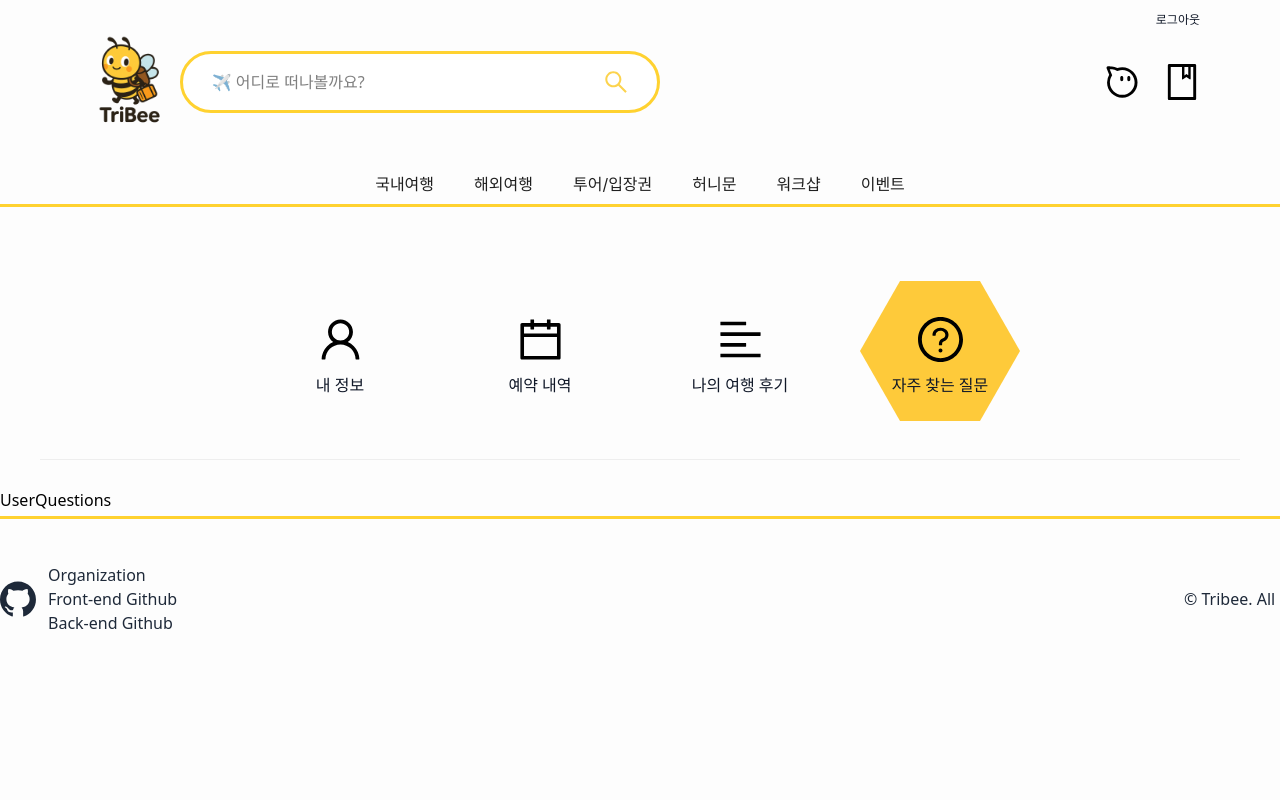
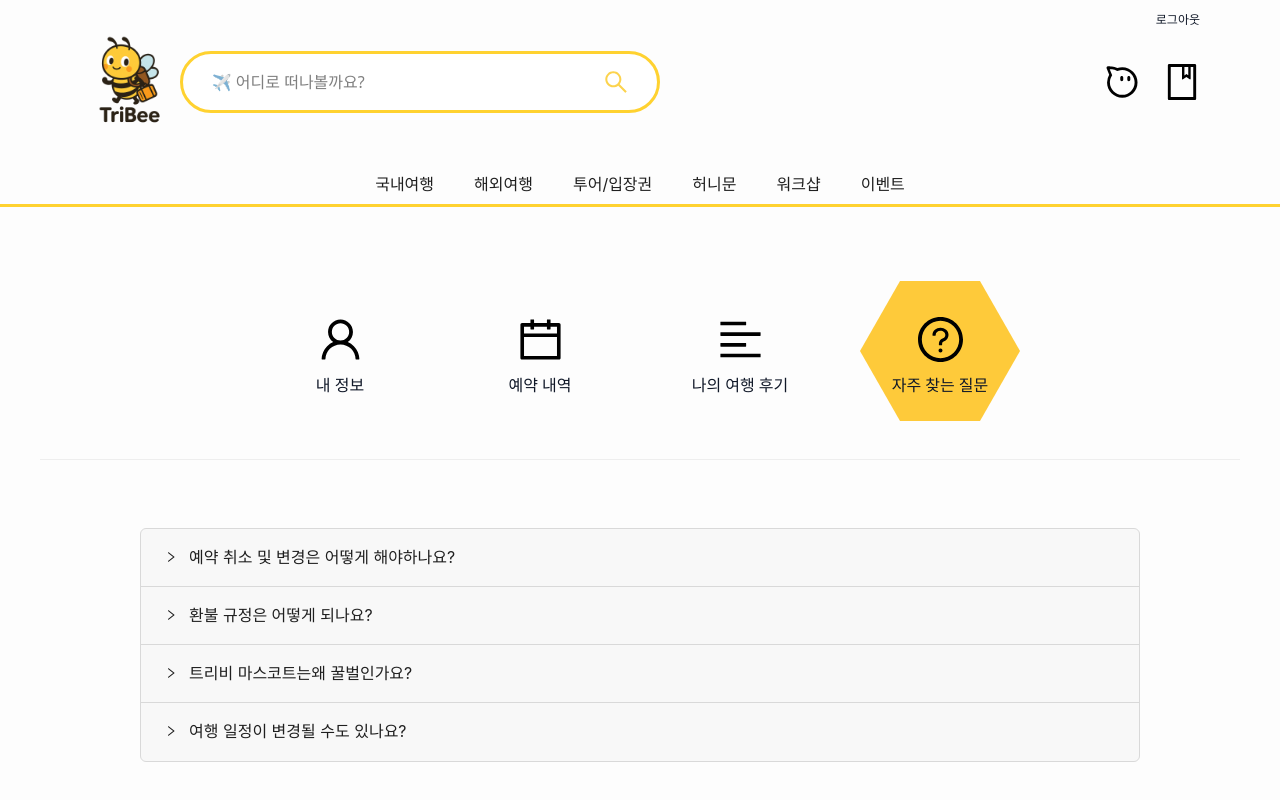
Before and after one commit to Tribee-project/Tribee-FE, a React (Vite) app: page /user/questions in a window 1280 px wide. Shown: the top 800 px of the page. Built offline with nearby package versions, Linux system fonts and the light colour scheme; sample sign-in values are in the browser's storage.

Commit message:
Feat: UserQuestions 컴포넌트 추가 및 질문 목록을 Collapse로 표시하는 기능 구현

```diff
--- a/src/components/UserQuestions/UserQuestions.tsx
+++ b/src/components/UserQuestions/UserQuestions.tsx
@@ -1,5 +1,32 @@
+import { Collapse, CollapseProps, ConfigProvider } from 'antd';
+
+import questionList from '@/constant/questionList';
+
+const items: CollapseProps['items'] = questionList.map((question) => ({
+  key: question.key,
+  label: question.label,
+  children: <p>{question.children}</p>,
+}));
+
 const UserQuestions: React.FC = () => {
-  return <div>UserQuestions</div>;
+  return (
+    <div className="mt-10 mb-10 w-250 self-center">
+      <ConfigProvider
+        theme={{
+          token: {
+            borderRadius: 5,
+          },
+          components: {
+            Collapse: {
+              contentBg: '#FEF3D0',
+            },
+          },
+        }}
+      >
+        <Collapse accordion size="large" items={items} />
+      </ConfigProvider>
+    </div>
+  );
 };
 
 export default UserQuestions;
--- /dev/null
+++ b/src/constant/questionList.ts
@@ -0,0 +1,24 @@
+const questionList = [
+  {
+    key: '1',
+    label: '예약 취소 및 변경은 어떻게 해야하나요?',
+    children: '예약 취소 및 변경은 예약 페이지에서 할 수 있습니다.',
+  },
+  {
+    key: '2',
+    label: '환불 규정은 어떻게 되나요?',
+    children: '환불 규정은 환불 페이지에서 확인할 수 있습니다.',
+  },
+  {
+    key: '3',
+    label: '트리비 마스코트는왜 꿀벌인가요?',
+    children: '트리비 마스코트는 꿀벌입니다.',
+  },
+  {
+    key: '4',
+    label: '여행 일정이 변경될 수도 있나요?',
+    children: '여행 일정이 변경될 수도 있습니다.',
+  },
+];
+
+export default questionList;
```
